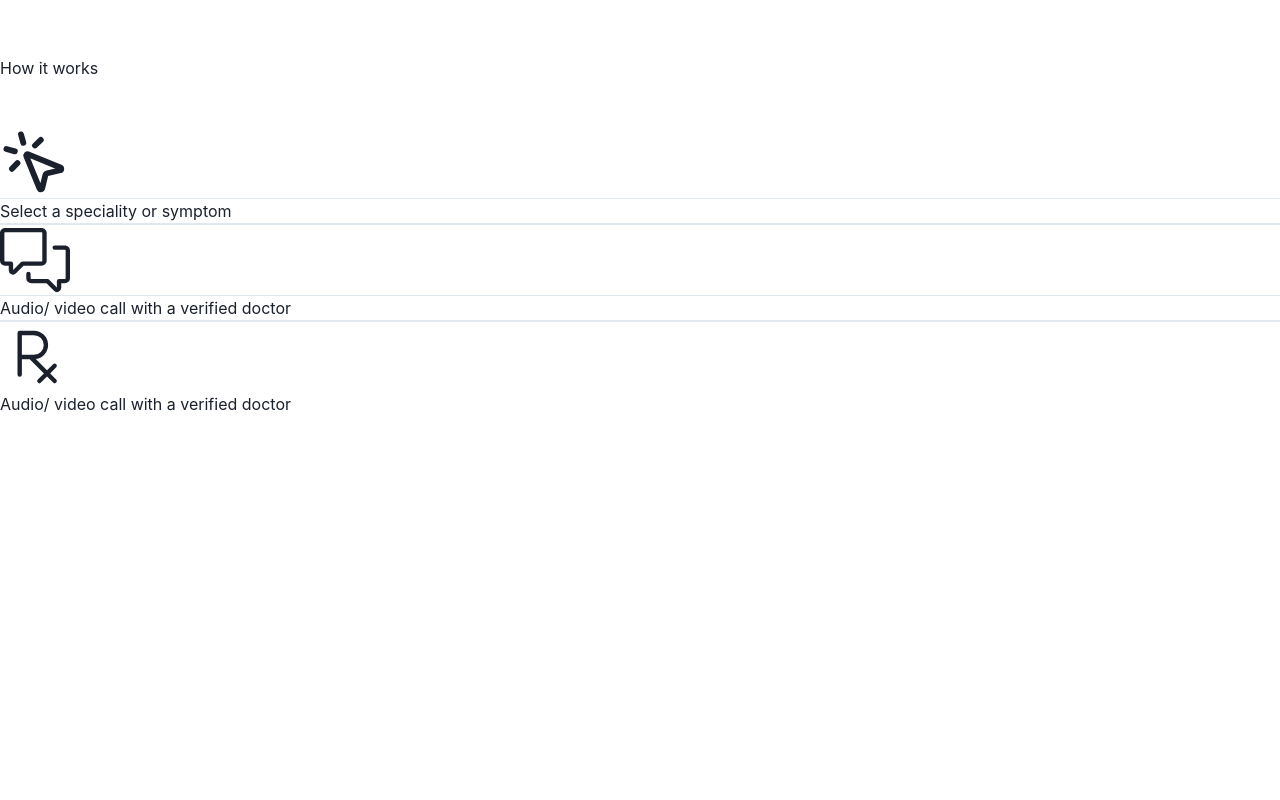
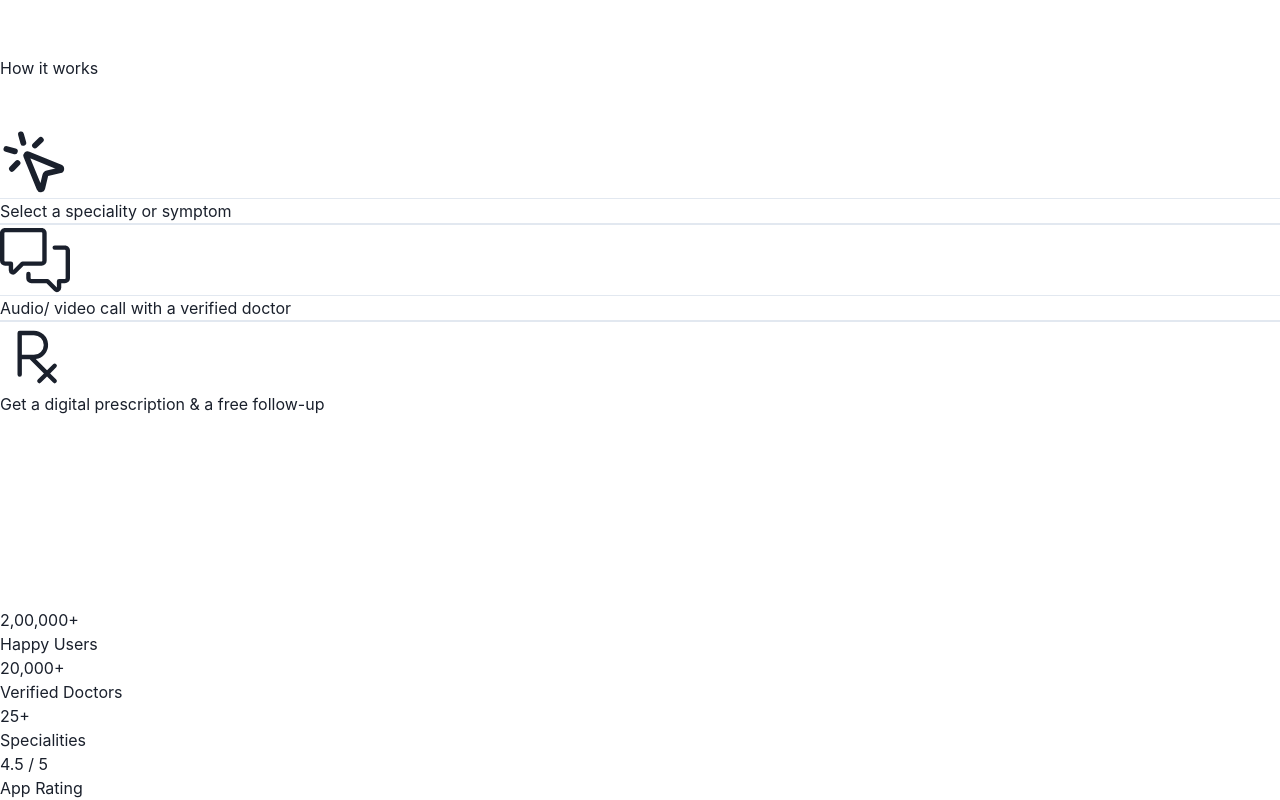
Before and after one commit to vaishnavi04015/VirtualDoctorApp, a React (Vite) app in the folder frontend/: page /about in a window 1280 px wide. Shown: the part 2728-3528 px from the top of the page. Before the commit the page ends 3144 px from the top, so only its background shows below. Built offline with nearby package versions, Linux system fonts and the light colour scheme.

Commit message:
About Page completed

```diff
--- a/frontend/src/pages/About.jsx
+++ b/frontend/src/pages/About.jsx
@@ -94,11 +94,30 @@ function About() {
               <hr className='border-gray-200 mt-9 border-2 w-24 '/>
               <PiPrescription size={70} className=' bg-gray-200 rounded-full p-4'/>
             </div>
-            <p className='mt-4'>Audio/ video call with a verified doctor</p>
+            <p className='mt-4'>Get a digital prescription & a free follow-up</p>
           </div>
           </div>
         </div>
        </div>
+       <br/><br/><br/><br/><br/><br/><br/><br/>
+       <div className='w-full h-32 bg-slate-900 text-white flex justify-evenly'>
+          <div className='mt-7'>
+            <p className=' text-3xl font-semibold'>2,00,000+</p>
+            <p className=' text-lg ml-2 font-semibold'>Happy Users</p>
+          </div>
+          <div className='mt-7'>
+            <p  className=' text-3xl font-semibold ml-3'>20,000+</p>
+            <p className=' text-lg font-semibold'>Verified Doctors</p>
+          </div>
+          <div className='mt-7'>
+            <p  className=' text-3xl font-semibold ml-6'>25+</p>
+            <p className=' text-lg  font-semibold'>Specialities</p>
+          </div>
+          <div className='mt-7'>
+            <p  className=' text-3xl font-semibold'>4.5 / 5</p>
+            <p className=' text-lg  font-semibold'>App Rating</p>
+          </div>
+        </div>
     </div>
   );
 }
```
